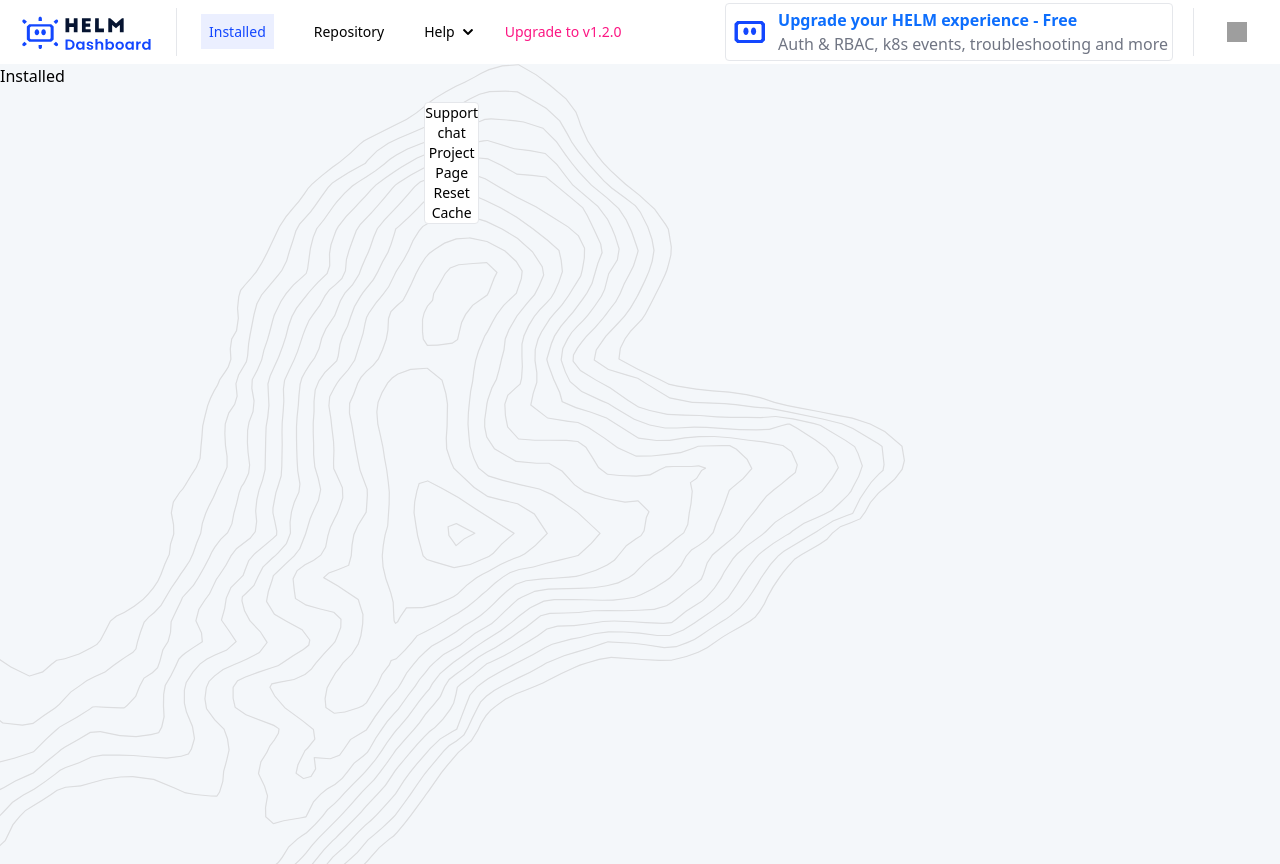
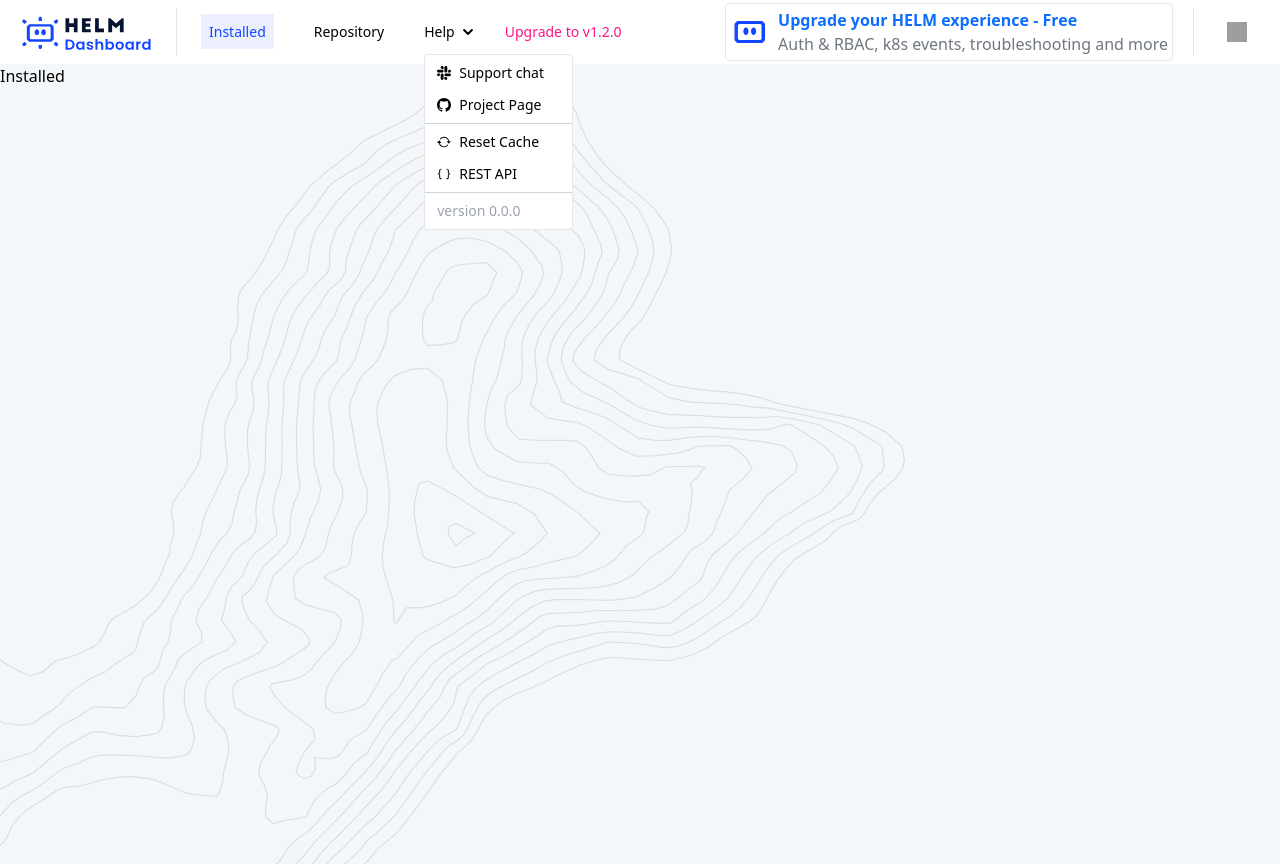
Before and after one commit to komodorio/helm-dashboard, a React (Vite) app in the folder dashboard/: page / in a window 1280 px wide. Both pictures are taken after a click on the button "Help". Built offline with nearby package versions, Linux system fonts and the light colour scheme; grey boxes are pictures that could not be loaded.

Commit message:
Finish "Help menu" (#302)
* Add Icons and better style

* Fix styles

* Popup closed on outside click

* Add dropdown to storybook

```diff
--- a/dashboard/package.json
+++ b/dashboard/package.json
@@ -4,6 +4,7 @@
   "description": "",
   "main": "index.js",
   "dependencies": {
+    "axios": "^1.3.4",
     "react": "^18.2.0",
     "react-dom": "^18.2.0",
     "react-router-dom": "^6.9.0"
@@ -29,6 +30,7 @@
     "eslint-plugin-storybook": "^0.6.11",
     "postcss": "^8.4.21",
     "prettier": "2.8.4",
+    "react-icons": "^4.8.0",
     "tailwindcss": "^3.2.7",
     "typescript": "^4.9.5",
     "vite": "^4.1.0"
--- a/dashboard/src/components/common/DropDown.tsx
+++ b/dashboard/src/components/common/DropDown.tsx
@@ -1,38 +1,104 @@
-import React, { useState } from "react";
+import { ReactNode, useEffect, useRef, useState } from "react";
 import ArrowDownIcon from "../../assets/arrow-down-icon.svg";
 
 export type DropDownItem = {
   id: string;
-  text: string;
-  icon: string;
+  text?: string;
+  icon?: ReactNode;
+  onClick?: () => void;
+  isSeparator?: boolean;
+  isDisabled?: boolean;
 };
 
 export type DropDownProps = {
   items: DropDownItem[];
 };
 
+type PopupState = {
+  isOpen: boolean;
+  X: number;
+  Y: number;
+};
+
 function DropDown({ items }: DropDownProps) {
-  const [isOpen, setIsOpen] = useState(false);
+  const [popupState, setPopupState] = useState<PopupState>({
+    isOpen: false,
+    X: 0,
+    Y: 0,
+  });
+
+  const modalRef = useRef<HTMLDivElement>(null);
+
+  useEffect(() => {
+    if (popupState.isOpen) {
+      document.addEventListener("mousedown", handleClickOutside);
+    } else {
+      document.removeEventListener("mousedown", handleClickOutside);
+    }
+
+    return () => {
+      document.removeEventListener("mousedown", handleClickOutside);
+    };
+  }, [popupState.isOpen]);
+
+  const handleClickOutside = (event: MouseEvent) => {
+    if (modalRef.current && !modalRef.current.contains(event.target as Node)) {
+      setPopupState((prev) => ({
+        ...prev,
+        isOpen: false,
+      }));
+    }
+  };
 
   return (
+    <>
       <div className="relative flex flex-col items-center">
         <button
-        onClick={() => setIsOpen((prev) => !prev)}
+          onClick={(e) => {
+            console.log(e);
+            setPopupState((prev) => ({
+              ...prev,
+              isOpen: !prev.isOpen,
+              X: e.pageX,
+              Y: e.pageY,
+            }));
+          }}
           className="flex items-center justify-between"
         >
           Help
           <img src={ArrowDownIcon} className="ml-2 w-[10px] h-[10px]" />
-        {isOpen && (
-          <div className="bg-white absolute top-20 rounded border border-gray-200">
+        </button>
+      </div>
+      {popupState.isOpen && (
+        <div
+          ref={modalRef}
+          className={`flex flex-col py-1 gap-1 bg-white mt-3 absolute rounded border top-[${popupState.Y}] left-[${popupState.X}] border-gray-200`}
+        >
           {items.map((item) => (
-              <div>
-                <h3>{item.text}</h3>
+            <>
+              {item.isSeparator ? (
+                <div className="bg-gray-300 h-[1px]" />
+              ) : (
+                <div
+                  onClick={() => {
+                    item.onClick?.();
+                    setPopupState((prev) => ({ ...prev, isOpen: false }));
+                  }}
+                  className={`cursor-pointer font-normal flex items-center gap-2 py-1 pl-3 pr-7 hover:bg-[#E9ECEF] ${
+                    item.isDisabled
+                      ? "cursor-default hover:bg-transparent text-gray-400"
+                      : ""
+                  }`}
+                >
+                  {item.icon && <span> {item.icon ?? null}</span>}
+                  <span>{item.text}</span>
                 </div>
+              )}
+            </>
           ))}
         </div>
       )}
-      </button>
-    </div>
+    </>
   );
 }
 
--- a/dashboard/src/layout/Header.tsx
+++ b/dashboard/src/layout/Header.tsx
@@ -1,21 +1,48 @@
 import { NavLink } from "react-router-dom";
 import LogoHeader from "../assets/logo-header.svg";
-import DropDown from "../components/common/DropDown";
+import DropDown, { DropDownItem } from "../components/common/DropDown";
 import WatcherIcon from "../assets/k8s-watcher.svg";
 import ShutDownButton from "./ShutDownButton";
+import { BsSlack, BsGithub, BsArrowRepeat, BsBraces } from "react-icons/bs";
+import axios from "axios";
 
 const lastRelease = "v1.2.0";
 
 export default function Header() {
+  const openSupportChat = () => {
+    window.open("https://app.slack.com/client/T03Q4H8PCRW", "_blank");
+  };
+
+  const openProjectPage = () => {
+    window.open("https://github.com/komodorio/helm-dashboard", "_blank");
+  };
+
+  const resetCache = async () => {
+    try {
+      await axios.delete("/api/cache");
+      window.location.reload();
+    } catch (error) {
+      console.error(error);
+    }
+  };
+
+  const openAPI = () => {
+    window.open("http://localhost:8080/static/api-docs.html", "_blank");
+  };
+
   return (
     <div className="h-16 flex items-center justify-between bg-white">
       <div className="h-16 flex items-center gap-6 ">
         <NavLink to="/">
-          <img src={LogoHeader} alt="Helm-DashBoard" className="ml-3 w-[140px] "/>
+          <img
+            src={LogoHeader}
+            alt="Helm-DashBoard"
+            className="ml-3 w-[140px] "
+          />
         </NavLink>
         <span className="w-[1px] h-3/4 bg-gray-200" />
         <div className="inline-block">
-          <ul className=" flex md:flex-row md:space-x-8 md:mt-0 md:text-sm md:font-medium md:border-0 dark:bg-gray-800 md:dark:bg-gray-900 dark:border-gray-700">
+          <ul className=" flex md:flex-row md:space-x-8 md:mt-0 md:text-sm md:font-normal md:border-0 dark:bg-gray-800 md:dark:bg-gray-900 dark:border-gray-700">
             <li>
               <NavLink
                 to="/"
@@ -39,9 +66,33 @@ export default function Header() {
             <li>
               <DropDown
                 items={[
-                  { id: "1", text: "Support chat", icon: "1" },
-                  { id: "2", text: "Project Page", icon: "2" },
-                  { id: "2", text: "Reset Cache", icon: "2" },
+                  {
+                    id: "1",
+                    text: "Support chat",
+                    icon: <BsSlack />,
+                    onClick: openSupportChat,
+                  } as DropDownItem,
+                  {
+                    id: "2",
+                    text: "Project Page",
+                    icon: <BsGithub />,
+                    onClick: openProjectPage,
+                  },
+                  { id: "3", isSeparator: true },
+                  {
+                    id: "4",
+                    text: "Reset Cache",
+                    icon: <BsArrowRepeat />,
+                    onClick: resetCache,
+                  },
+                  {
+                    id: "5",
+                    text: "REST API",
+                    icon: <BsBraces />,
+                    onClick: openAPI,
+                  },
+                  { id: "6", isSeparator: true },
+                  { id: "7", text: "version 0.0.0", isDisabled: true },
                 ]}
               ></DropDown>
             </li>
@@ -57,7 +108,6 @@ export default function Header() {
         </div>
       </div>
       <div className="h-16 flex items-center gap-5 ">
-
         <div className="flex p-1 gap-2 border bottom-gray-200 rounded">
           <img src={WatcherIcon} width={40} height={40} />
           <div className="flex flex-col">
@@ -67,12 +117,14 @@ export default function Header() {
             >
               Upgrade your HELM experience - Free
             </a>
-            <label className="text-[#707583]">Auth & RBAC, k8s events, troubleshooting and more</label>
+            <label className="text-[#707583]">
+              Auth & RBAC, k8s events, troubleshooting and more
+            </label>
           </div>
         </div>
 
         <span className="w-[1px] h-3/4 bg-gray-200" />
-        <ShutDownButton/>
+        <ShutDownButton />
       </div>
     </div>
   );
```
Also changed, not shown: 1 other file (tests, documents, lock files or other folders). Lines whose indentation alone changed are shown as unchanged.
